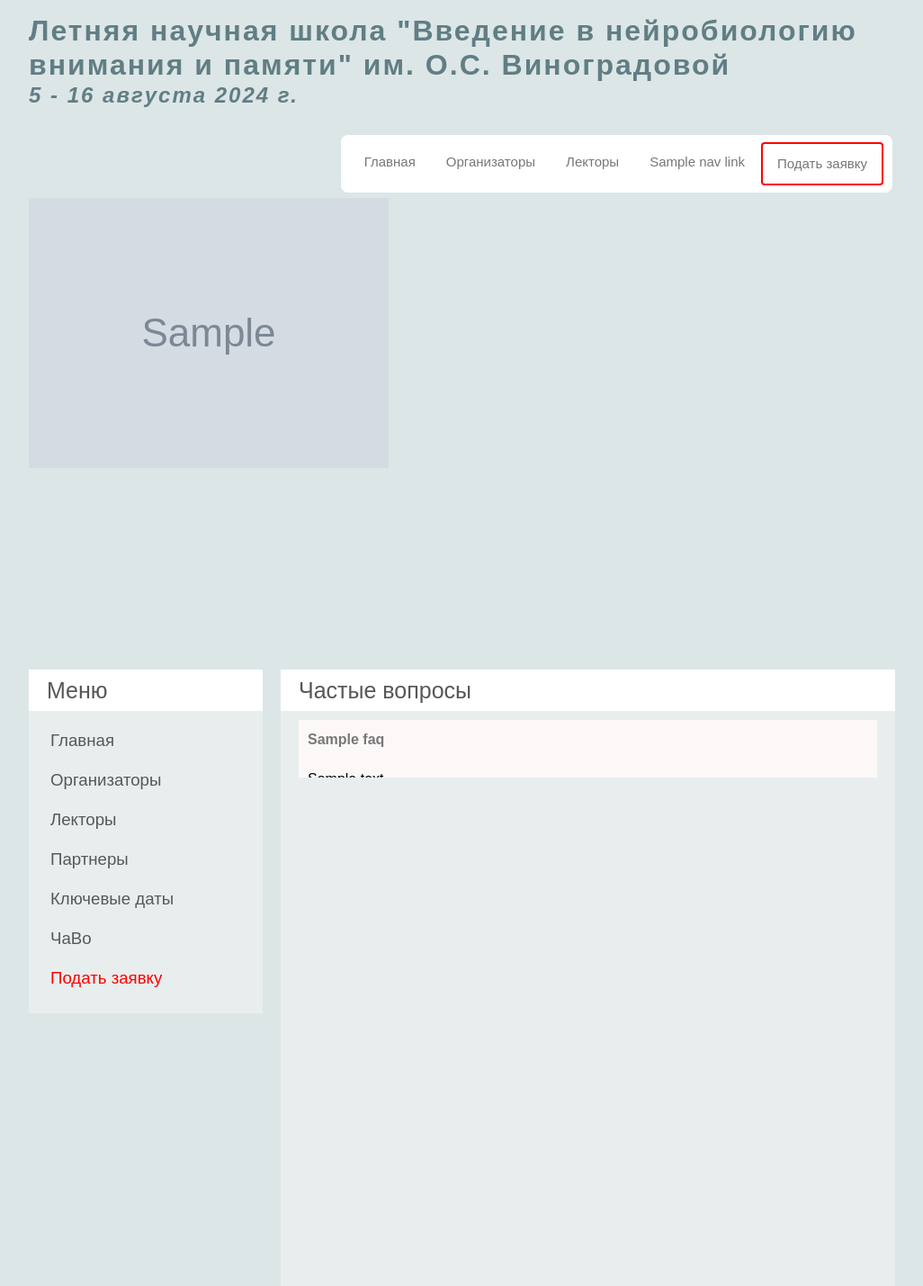
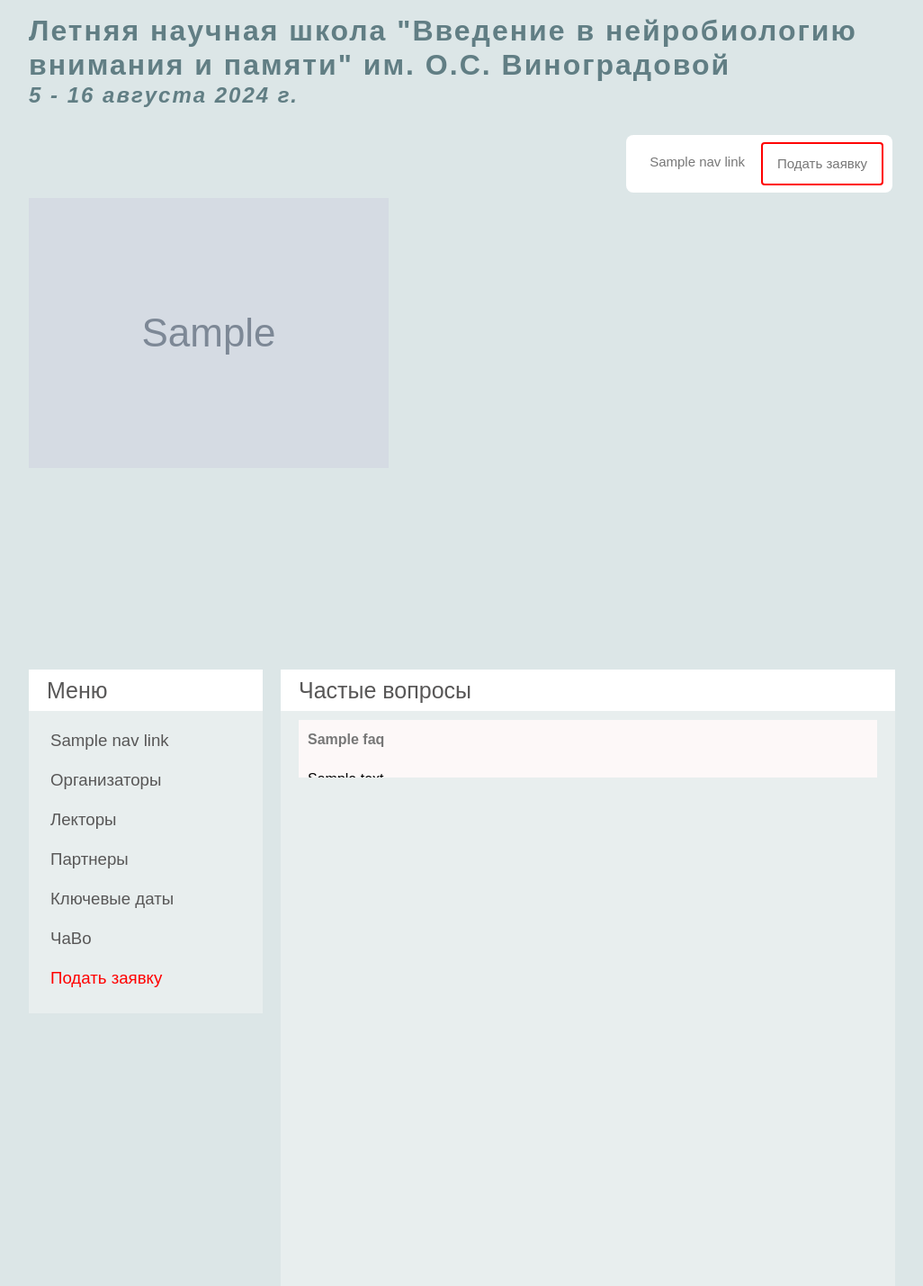
Before and after one commit to ivanmysin/SchoolSite, a Django app: template school_site/main/templates/main/faqs.html in a window 1280 px wide. Shown: the top 1429 px of the page at 90% size, without its empty margins (128-1154 px from the left). Run offline with Django 5.2, Linux system fonts and the light colour scheme; the template is opened without the code that fills it: most values are stand-ins (such as "Sample title", 1, 10 or a date in 2020); grey boxes marked "Sample" are stand-in pictures.

Commit message:
Menu site is debugged

```diff
--- a/school_site/main/models.py
+++ b/school_site/main/models.py
@@ -9,9 +9,9 @@ class SiteMenu(models.Model):
     id = models.AutoField(primary_key=True)
 
     name = models.CharField('Отображение на сайте', max_length=50, blank=False)
-    link = models.CharField('Ссылка (на английском)', max_length=50, blank=False)
+    link = models.CharField('Ссылка (на английском)', max_length=50, blank=True, unique=True)
     order = models.IntegerField('Порядковый номер при отображении на сайте', default=100)
-    page_type = models.CharField('Тип страницы', max_length=250, blank=False, choices=pages_types)
+    page_type = models.CharField('Тип страницы', max_length=250, blank=False, choices=pages_types, default="text")
     is_show_top = models.BooleanField('Отображать на верхней панели?', blank=True, default=True)
     is_show_left = models.BooleanField('Отображать на левой панели?', blank=True, default=True)
 
--- a/school_site/main/templates/main/layout.html
+++ b/school_site/main/templates/main/layout.html
@@ -28,15 +28,11 @@
 <meta http-equiv="Content-Type" content="text/html; charset=utf-8" />
 <meta name="viewport"  content="width=device-width, initial-scale=1.0, user-scalable=0, maximum-scale=1.0" />
 <link href="{% static 'main/styles/style.css' %}" rel="stylesheet" type="text/css" />
-<!-- <link rel="stylesheet" type="text/css" href="{% static 'main/styles/coin-slider.css' %}" /> -->
 <link href="{% static 'main/styles/sss.css' %}" rel="stylesheet" type="text/css" media="all">
 <link href="{% static 'main/styles/chosen.css' %}" rel="stylesheet" type="text/css" media="all">
 <link href="{% static 'main/styles/touchTouch.css' %}" rel="stylesheet" type="text/css" media="all">
-<!-- <script type="text/javascript" src="js/cufon-yui.js"></script> -->
-<!-- <script type="text/javascript" src="{% static 'main/js/droid_sans_400-droid_sans_700.font.js' %}"></script>-->
-<!-- <script type="text/javascript" src="{% static 'main/js/jquery-1.4.2.min.js' %}"></script> -->
+
 <script type="text/javascript" src="{% static 'main/js/jquery-1.9.0.min.js' %}"></script>
-<!-- <script type="text/javascript" src="{% static 'main/js/coin-slider.min.js' %}"></script> -->
 <script type="text/javascript" src="{% static 'main/js/sss.min.js' %}"></script>
 <script type="text/javascript" src="{% static 'main/js/parsley.min.js' %}"></script>
 
@@ -65,17 +61,17 @@
     <div class="clr"></div>
     <div class="menu_nav">
         <ul>
-          <li><a href="{% url 'home' %}"><span>Главная</span></a></li>
-          <li><a href="{% url 'orgs' %}"><span>Организаторы</span></a></li>
-          <li><a href="{% url 'lectors' %}"><span>Лекторы</span></a></li>
-          <!--<li><a href="{ url 'history' }"><span>История</span></a></li>
+          <!--<li><a href="home><span>Главная</span></a></li>
+          <li><a  orgs' }"><span>Организаторы</span></a></li>
+          <li><a  lectors' }"><span>Лекторы</span></a></li>
+          <li><a  history' }"><span>История</span></a></li>
 
-          <li><a href="{ url "partners" }"><span>Партнеры</span></a></li>
-          <li><a href="{ url "dates" }"><span>Ключевые даты</span></a></li>
-          <li><a href="{ url "payment" }"><span>Оргвзносы</span></a></li>
+          <li><a partners><span>Партнеры</span></a></li>
+          <li><a dates ><span>Ключевые даты</span></a></li>
+          <li><a payment ><span>Оргвзносы</span></a></li>
 
           <li><a href="{% url "faqs" %}"><span>Чаво</span></a></li> -->
-          {% for nav_link in nav_links %}
+          {% for nav_link in nav_links_top %}
             <li><a href="{{nav_link.link}}"><span>{{nav_link.name}}</span></a></li>
           {% endfor %}
           <li><a href={% url "send_application" %} class="send_link"> Подать заявку  </a> </li>
@@ -116,7 +112,9 @@
           <h2 class="star"><span>Меню</span></h2>
           <div class="clr"></div>
           <ul class="sb_menu">
-            <li><a href={% url "home" %}> Главная </a></li>
+            {% for nav_link in nav_links_left %}
+              <li><a href="{{nav_link.link}}"><span>{{nav_link.name}}</span></a></li>
+            {% endfor %}
             <li><a href={% url "orgs" %}> Организаторы</a></li>
             <li><a href={% url "lectors" %}> Лекторы </a> </li>
             <li><a href={% url "partners" %}> Партнеры</a></li>
--- a/school_site/main/views.py
+++ b/school_site/main/views.py
@@ -16,7 +16,8 @@ import timeout_decorator
 class NavView(ContextMixin):
     def get_context_data(self, *args,**kwargs):
         context = super().get_context_data(*args, **kwargs)
-        context["nav_links"] = SiteMenu.objects.filter(is_show_top=True).order_by("order") | SiteMenu.objects.filter(is_show_left=True).order_by("order")
+        context["nav_links_top"] = SiteMenu.objects.filter(is_show_top=True).order_by("order")
+        context["nav_links_left"] = SiteMenu.objects.filter(is_show_left=True).order_by("order")
 
         context["debug"] = settings.DEBUG
 
```
